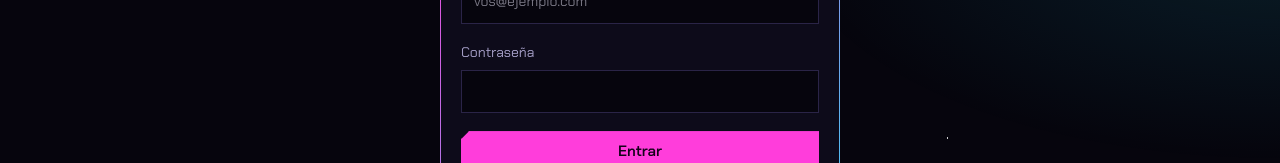
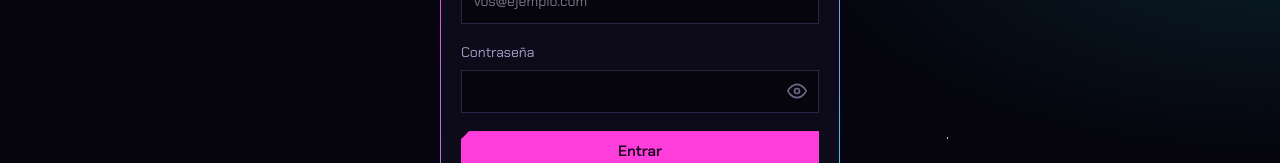
Before and after one commit to GabrielaLescano/orbita, a Next.js app: page /ingresar in a window 1280 px wide. Shown: the part 302-465 px from the top of the page. Built offline with nearby package versions, Linux system fonts and the light colour scheme; no server answers.

Commit message:
chore: fix profile footer text, add password input to login

```diff
--- a/src/app/ingresar/LoginForm.tsx
+++ b/src/app/ingresar/LoginForm.tsx
@@ -3,6 +3,7 @@
 import Link from "next/link";
 import { useActionState, useId } from "react";
 import { loginWithPassword, type LoginState } from "./actions";
+import { PasswordInput } from "@/components/register/PasswordInput";
 
 const initialState: LoginState = { ok: false };
 
@@ -28,7 +29,7 @@ export function LoginForm() {
 
       <label htmlFor={passwordId}>
         Contraseña
-        <input id={passwordId} name="password" type="password" required />
+        <PasswordInput id={passwordId} name="password" required />
         {errors.password && <small className="form-field-error">{errors.password}</small>}
       </label>
 
--- a/src/components/profile/ProfilePage.tsx
+++ b/src/components/profile/ProfilePage.tsx
@@ -77,7 +77,7 @@ export function ProfilePage({
         </div>
       </main>
       <footer className="profile-footer">
-        Mockup de diseño: los perfiles, nombres y canciones son de ejemplo.
+        Por el momento los mensajes, canciones e insignias son de ejemplo.
       </footer>
     </>
   );
```
